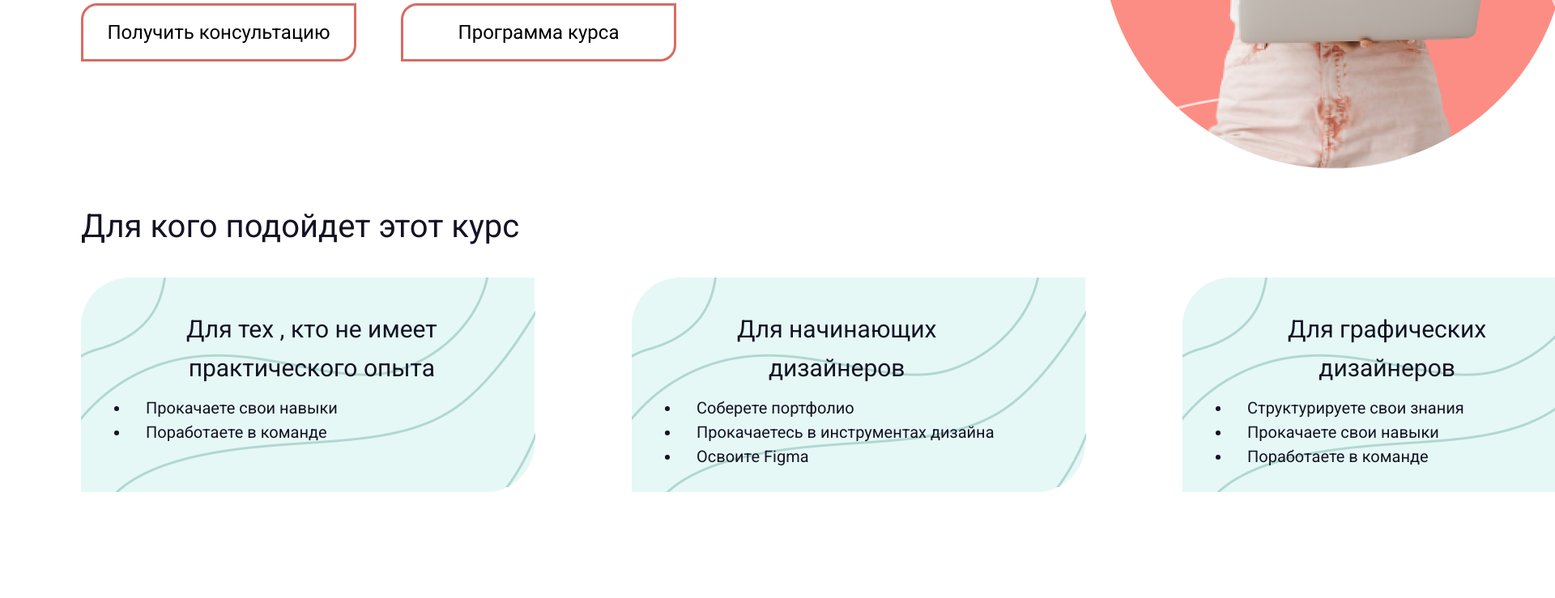
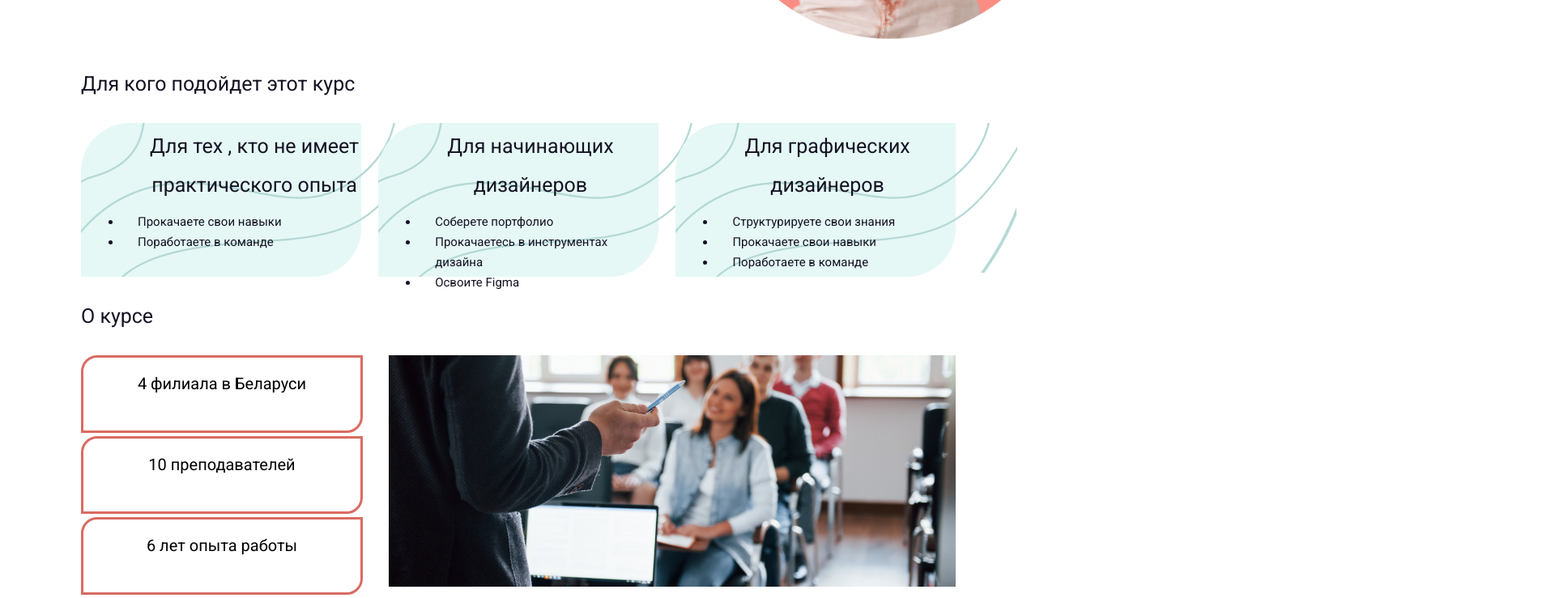
Before and after one commit to Yuheniya/itacademy, a plain HTML site: page html/veb_design.html in a window 1280 px wide. Shown: the part 648-1387 px from the top of the page at 81% size, 1920 px wide, since content can reach past the window. Before the commit the page ends 1256 px from the top, so only its background shows below. Drawn offline with Linux system fonts and the light colour scheme.

Commit message:
complete

```diff
--- a/css/veb_desifn.css
+++ b/css/veb_desifn.css
@@ -3,7 +3,6 @@ body, html{
     padding: 0;
 }
 .container{
-    width: 1920px;
     padding: 0 100px;
 }
 .header{
@@ -24,17 +23,13 @@ body, html{
     flex-direction: row;
     justify-content: space-around;
     font-family: 'Roboto';
-    font-size: 24px;
+    font-size: 20px;
     line-height: 40px;
     color: #141323;
     text-align: right;
 }
 .menu a{
-    font-family: 'Roboto';
-    font-size: 24px;
-    line-height: 40px;
     color: #141323;
-    text-align: right;
     text-decoration: none;
     padding: 30px;
 }
@@ -46,25 +41,23 @@ body, html{
 .title{
     display: flex;
     flex-direction: column;
-    width: 1015px;
     padding: 96px 64px 0 0;
 }
 .title h1{
     font-family: 'Roboto';
-    font-size: 64px;
-    line-height: 86px;
+    font-size: 40px;
+    line-height: 60px;
     text-transform: uppercase;
-    color: #141323;
     margin: 0;
-    padding-bottom: 80px;
+    padding-bottom: 60px;
 }
 .title p{
+    margin: 0;
+    padding-bottom: 15px;
     font-family: 'Roboto';
-    font-size: 30px;
-    line-height: 48px;
+    font-size: 25px;
+    line-height: 47px;
     color: #141323;
-    margin: 0;
-    padding-bottom: 20px;
 }
 .button_info{
     display: flex;
@@ -73,13 +66,9 @@ body, html{
 .button_info button{
     border: 3px solid #DA6B62;
     border-radius: 20px 0px;
-    width: 340px;
-    height: 72px;
-    font-family: 'Roboto';
-    font-style: normal;
-    font-weight: 400;
+    width: 300px;
+    height: 65px;
     font-size: 24px;
-    line-height: 40px;
     color: black;
     background-color: white;
     margin-right: 55px;
@@ -88,60 +77,114 @@ body, html{
     background-color: #DA6B62;
     color: white;
 }
-.face_img{
+.face_img img{
+    width: 450px;
     padding: 50px 81px 0 0;
 }
-.container p{
+.container > p{
     font-family: 'Roboto';
-    font-size: 40px;
+    font-size: 25px;
     line-height: 47px;
     color: #141323;
 }
-.about_course{
+.contingent{
     display: flex;
     flex-direction: row;
     justify-content: space-between
 }
-.about_course div{
+.contingent div{
     position: relative;
     background: #E5F8F6;
     border-radius: 60px 0px;
-    width: 560px;
-    height: 265px;
+    width: 32%;
+    height: 190px;
 }
-.about_course p{
+.contingent p{
     position: absolute;
-    left: 130px;
-    top: 10px;
+    left: 85px;
+    top: -20px;
     font-family: 'Roboto';
-    font-size: 30px;
+    font-size: 25px;
     line-height: 48px;
     text-align: center;
     color: #141323;
 }
-.about_course ol{
+.contingent ol{
     position: absolute;
-    left: 20px;
-    top: 130px;
+    left: 10px;
+    top: 94px;
 }
-.about_course li{
+.contingent li{
     list-style-type: disc;
     font-family: 'Roboto';
-    font-size: 20px;
-    line-height: 30px;
+    font-size: 15px;
+    line-height: 25px;
     color: #141323;
     padding-left: 20px;
 }
-.about_course img:nth-child(2){
+.contingent img:nth-child(1){
+    width: 80px;
+}
+.contingent img:nth-child(2){
     position: absolute;
     left: 0;
+    width: 390px;
 }
-.about_course img:nth-child(3){
+.contingent img:nth-child(3){
     position: absolute;
-    left: 16px;
+    left: 31px;
+    width: 391px;
 }
-.about_course img:nth-child(4){
+.contingent img:nth-child(4){
     position: absolute;
-    left: 491px;
-    top: 123px;
+    left: 337px;
+    top: 22px;
+    width: 84px;
 }
+.about_course{
+    display: grid;
+    grid-template-columns: 2fr 3fr;
+    grid-template-rows: 100px 100px 100px;
+    justify-content: space-between;
+    width: 100%;
+}
+.filial{
+    grid-column: 1 / 2;
+    grid-row: 1 / 2;
+    border: 3px solid #DA6B62;
+    border-radius: 20px 0px;
+    width: 90%;
+    height: 90%;
+    text-align: center;
+    font-family: 'Roboto';
+    font-size: 20px;
+}
+.coach{
+    grid-column: 1 / 2;
+    grid-row: 2 / 3;
+    border: 3px solid #DA6B62;
+    border-radius: 20px 0px;
+    width: 90%;
+    height: 90%;
+    text-align: center;
+    font-family: 'Roboto';
+    font-size: 20px;
+}
+.experience{
+    grid-column: 1 / 2;
+    grid-row: 3 / 4;
+    border: 3px solid #DA6B62;
+    border-radius: 20px 0px;
+    width: 90%;
+    height: 90%;
+    text-align: center;
+    font-family: 'Roboto';
+    font-size: 20px;
+}
+.video{
+    grid-column: 2 / 3;
+    grid-row: 1 / 4;
+}
+.video img{
+    width: 700px;
+}
--- a/html/veb_design.html
+++ b/html/veb_design.html
@@ -41,7 +41,7 @@
             </div>
         </div>
         <p>Для кого подойдет этот курс</p>
-        <div class="about_course">
+        <div class="contingent">
             <div class="no_experience">
                 <img src="../image/line1.png" alt="">
                 <img src="../image/line2.png" alt="">
@@ -78,6 +78,22 @@
                 </ol>
             </div>
         </div>
+        <p>О курсе</p>
+        <div class="about_course">
+            <div class="filial">
+                <p>4 филиала в Беларуси</p>
+            </div>
+            <div class="coach">
+                <p>10 преподавателей</p>
+            </div>
+            <div class="experience">
+                <p>6 лет опыта работы</p>
+            </div>
+            <div class="video">
+                <img src="../image/video.png" alt="">
+            </div>
+        </div>
     </div>
+
 </body>
 </html>
```
Also changed, not shown: image/video.png (added).
